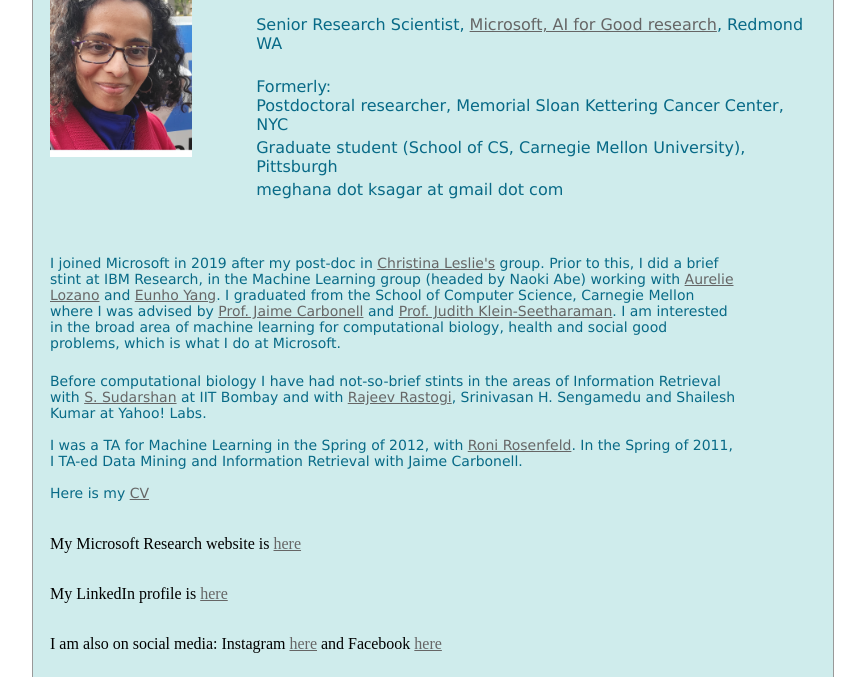
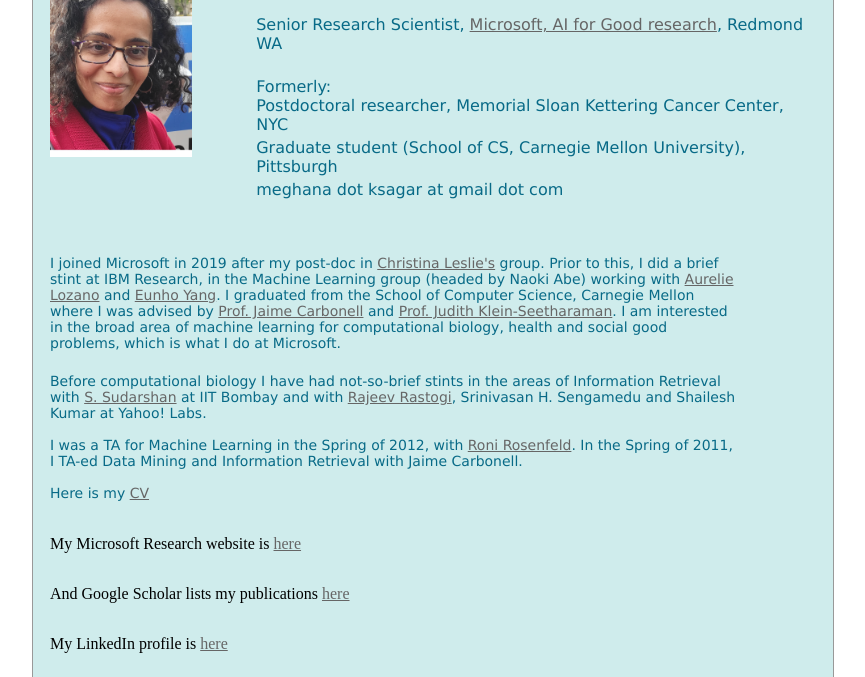
Before and after one commit to meghana-kshirsagar/meghana-kshirsagar.github.io, a plain HTML site: page index.html in a window 1280 px wide. Shown: the part 123-800 px from the top of the page, without its empty margins (207-1072 px from the left). Drawn offline with Linux system fonts and the light colour scheme; a script that the page names is missing.

Commit message:
Update index.html

```diff
--- a/index.html
+++ b/index.html
@@ -78,6 +78,7 @@ the areas of Information Retrieval with <a href="http://www.cse.iitb.ac.in/~suda
 				Here is my <a href="Meghana_Kshirsagar_CV.pdf">CV</a>
 				</h2></td></tr>
 				<tr><td>My Microsoft Research website is <a href="https://www.microsoft.com/en-us/research/people/mekshirs/">here</a></td></tr>
+				<tr><td>And Google Scholar lists my publications <a href="https://scholar.google.com/citations?user=Nt9YUiQAAAAJ">here</a></td></tr>
 				<tr><td>My LinkedIn profile is <a href="https://www.linkedin.com/in/meghana-kshirsagar-a61aa54">here</a></td></tr>
 				<tr><td>I am also on social media: Instagram <a href="https://www.instagram.com/yet.another.meghana/">here</a> and Facebook <a href="https://www.facebook.com/meghana.ksagar/">here</a></td></tr>
 				</tbody></table>
```
